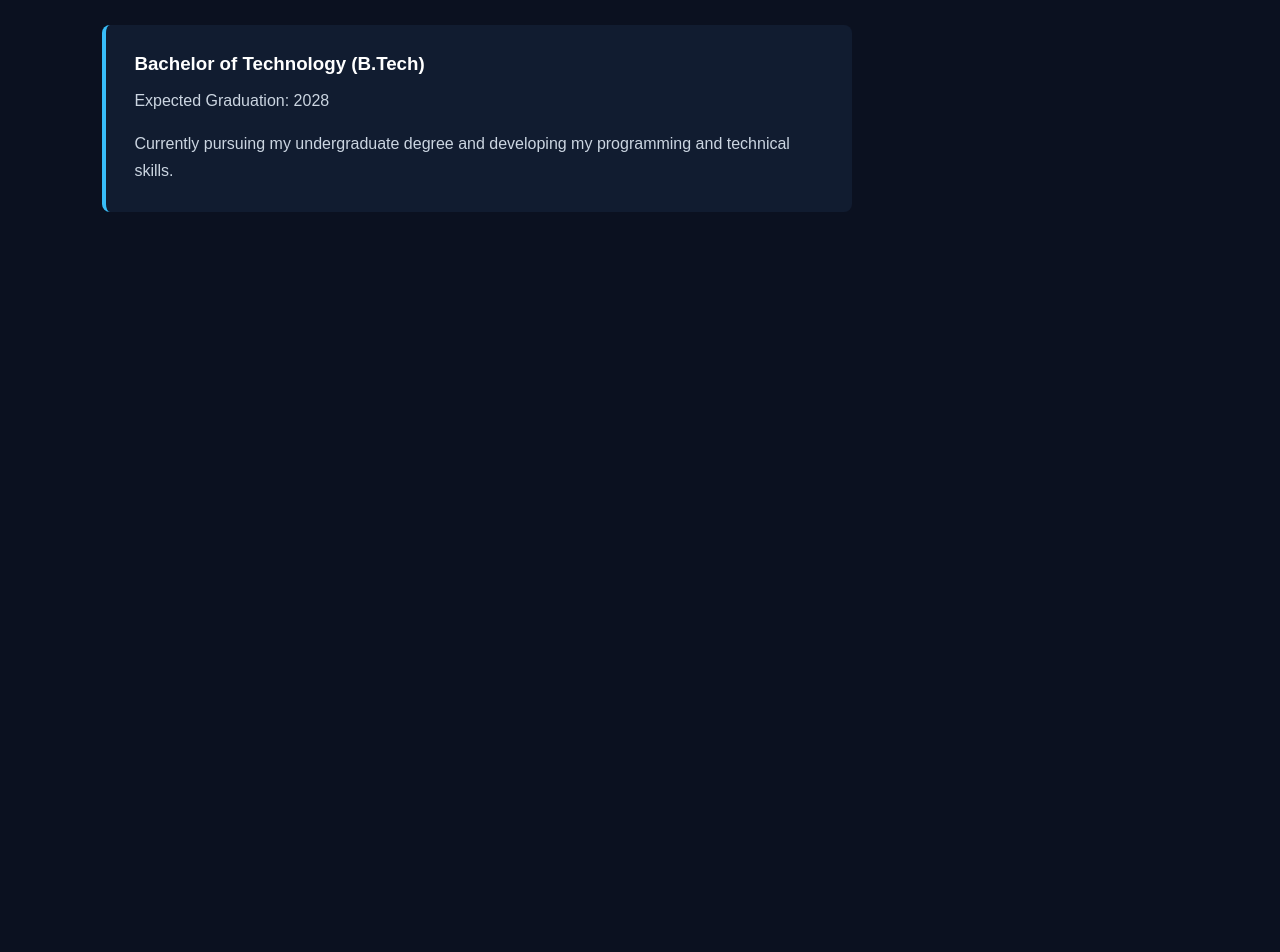
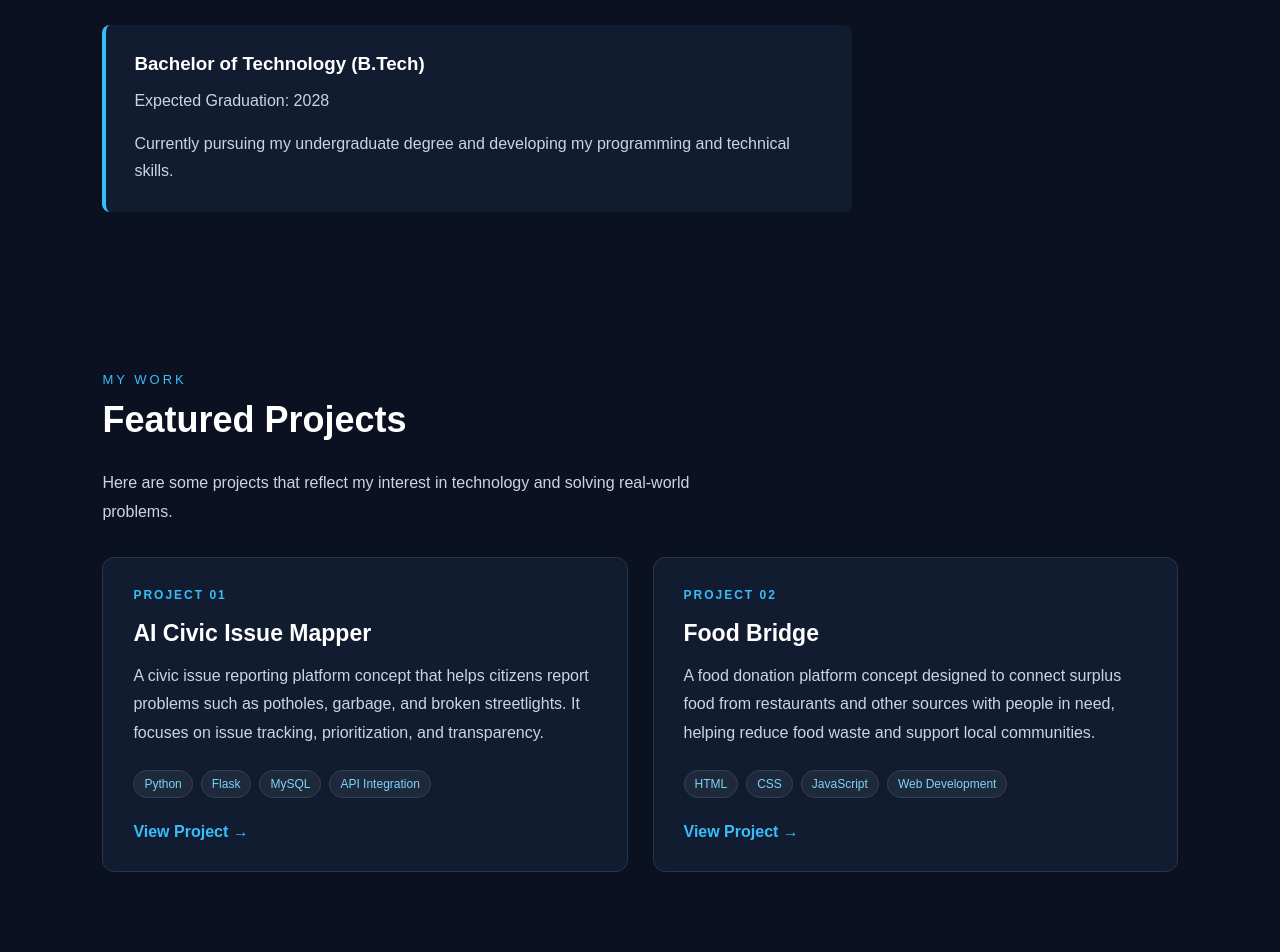
Before and after one commit to Anushka504-S/personal-portfolio-website, a plain HTML site: page my_portfolio/index.html in a window 1280 px wide. Shown: the part 2020-2972 px from the top of the page. Before the commit the page ends 2312 px from the top, so only its background shows below. Drawn offline with Linux system fonts and the light colour scheme.

Commit message:
project section

```diff
--- a/my_portfolio/index.html
+++ b/my_portfolio/index.html
@@ -133,6 +133,86 @@
         </div>
     </section>
 
+    <!-- Projects Section -->
+    <section id="projects" class="section">
+        <div class="section-container">
+
+            <p class="section-label">MY WORK</p>
+            <h2 class="section-title">Featured Projects</h2>
+
+            <p class="projects-intro">
+                Here are some projects that reflect my interest
+                in technology and solving real-world problems.
+            </p>
+
+            <div class="projects-grid">
+
+                <!-- Project 1 -->
+                <article class="project-card">
+                    <div class="project-number">PROJECT 01</div>
+
+                    <h3>AI Civic Issue Mapper</h3>
+
+                    <p class="project-description">
+                        A civic issue reporting platform concept
+                        that helps citizens report problems such
+                        as potholes, garbage, and broken streetlights.
+                        It focuses on issue tracking, prioritization,
+                        and transparency.
+                    </p>
+
+                    <div class="project-tags">
+                        <span>Python</span>
+                        <span>Flask</span>
+                        <span>MySQL</span>
+                        <span>API Integration</span>
+                    </div>
+
+                    <a
+                        href="https://github.com/Anushka504-S/Anushka504-S.git"
+                        class="project-link"
+                        target="_blank"
+                        rel="noopener noreferrer"
+                    >
+                        View Project &rarr;
+                    </a>
+                </article>
+
+                <!-- Project 2 -->
+                <article class="project-card">
+                    <div class="project-number">PROJECT 02</div>
+
+                    <h3>Food Bridge</h3>
+
+                    <p class="project-description">
+                        A food donation platform concept designed
+                        to connect surplus food from restaurants
+                        and other sources with people in need,
+                        helping reduce food waste and support
+                        local communities.
+                    </p>
+
+                    <div class="project-tags">
+                        <span>HTML</span>
+                        <span>CSS</span>
+                        <span>JavaScript</span>
+                        <span>Web Development</span>
+                    </div>
+
+                    <a
+                        href="https://github.com/Anushka504-S/FoodBridge.git"
+                        class="project-link"
+                        target="_blank"
+                        rel="noopener noreferrer"
+                    >
+                        View Project &rarr;
+                    </a>
+                </article>
+
+            </div>
+        </div>
+    </section>
+
 
     <script src="script.js"></script>
 </body>
--- a/my_portfolio/style.css
+++ b/my_portfolio/style.css
@@ -338,3 +338,94 @@ a:focus-visible {
         font-size: 16px;
     }
 }
+
+/* ===== DAY 5: PROJECTS SECTION ===== */
+
+.projects-intro {
+    color: #cbd5e1;
+    line-height: 1.8;
+    max-width: 650px;
+    margin-bottom: 30px;
+}
+
+.projects-grid {
+    display: grid;
+    grid-template-columns: repeat(2, minmax(0, 1fr));
+    gap: 25px;
+}
+
+.project-card {
+    display: flex;
+    flex-direction: column;
+    align-items: flex-start;
+    background-color: #111c30;
+    border: 1px solid #26364d;
+    border-radius: 12px;
+    padding: 30px;
+    transition: transform 0.3s ease,
+                border-color 0.3s ease,
+                box-shadow 0.3s ease;
+}
+
+.project-card:hover {
+    transform: translateY(-6px);
+    border-color: #38bdf8;
+    box-shadow: 0 12px 30px rgba(0, 0, 0, 0.2);
+}
+
+.project-number {
+    color: #38bdf8;
+    font-size: 12px;
+    font-weight: bold;
+    letter-spacing: 2px;
+    margin-bottom: 18px;
+}
+
+.project-card h3 {
+    font-size: 23px;
+    margin-bottom: 15px;
+}
+
+.project-description {
+    color: #cbd5e1;
+    line-height: 1.8;
+    margin-bottom: 22px;
+}
+
+.project-tags {
+    display: flex;
+    flex-wrap: wrap;
+    gap: 8px;
+    margin-bottom: 25px;
+}
+
+.project-tags span {
+    background-color: #1e293b;
+    color: #7dd3fc;
+    border: 1px solid #334155;
+    border-radius: 20px;
+    padding: 6px 10px;
+    font-size: 12px;
+}
+
+.project-link {
+    color: #38bdf8;
+    text-decoration: none;
+    font-weight: bold;
+    margin-top: auto;
+}
+
+.project-link:hover {
+    color: #ffffff;
+    text-decoration: underline;
+}
+
+@media (max-width: 768px) {
+    .projects-grid {
+        grid-template-columns: 1fr;
+    }
+
+    .project-card {
+        padding: 24px;
+    }
+}
```
